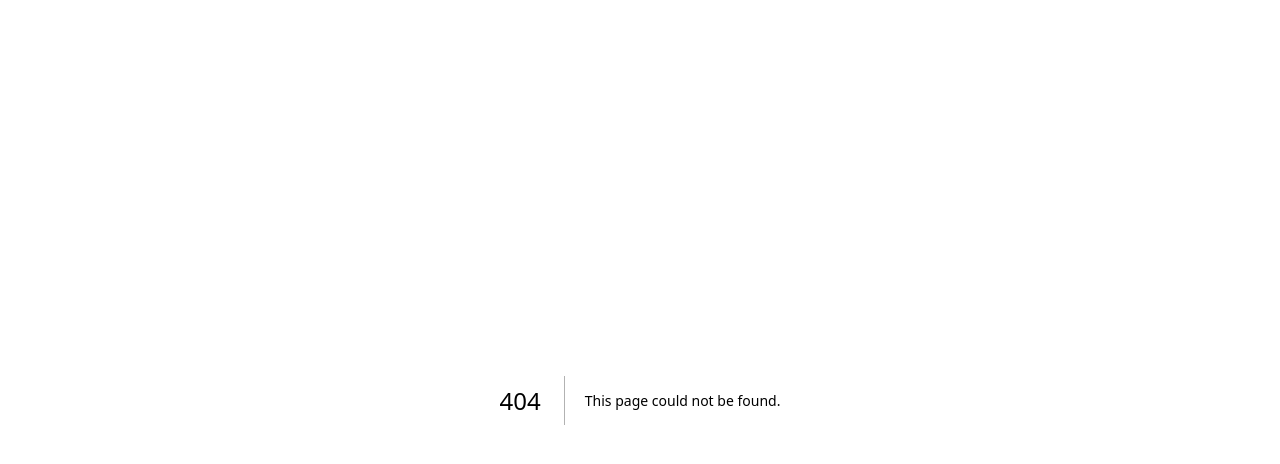
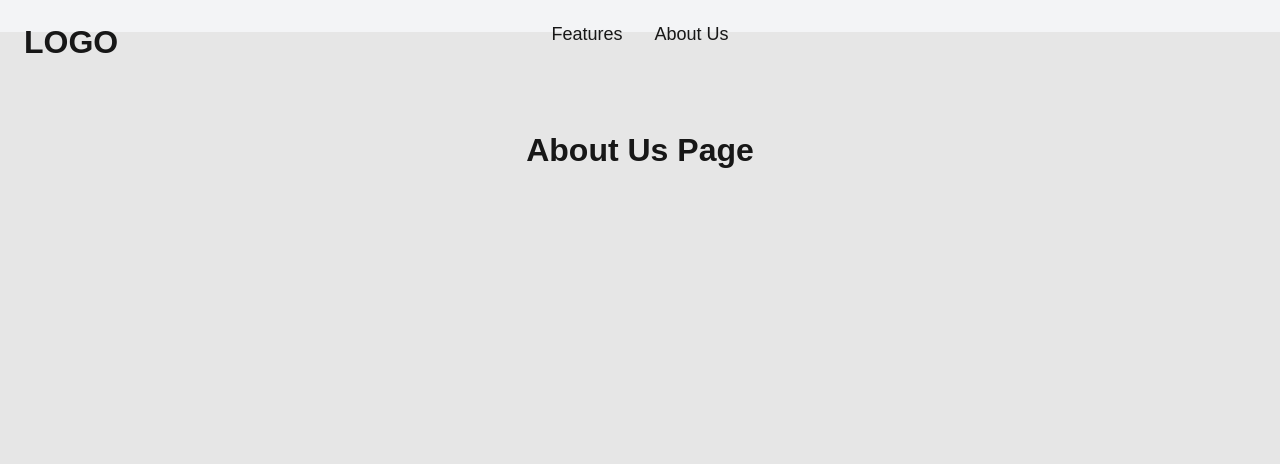
Before and after one commit to kalpipatel/LatticeTalk, a Next.js app: page /about in a window 1280 px wide. Before the commit this address had no page. Shown: the top 464 px of the page. Built offline with nearby package versions, Linux system fonts and the light colour scheme.

Commit message:
Working Pages Blank

```diff
--- /dev/null
+++ b/src/app/about/page.tsx
@@ -0,0 +1,8 @@
+export default function AboutUs() {
+  return (
+    <main>
+      <h1>About Us Page</h1>
+      {/* More content here */}
+    </main>
+  );
+}
--- a/src/app/globals.css
+++ b/src/app/globals.css
@@ -1,12 +1,12 @@
 :root {
-  --background: #ffffff;
+  --background: #E6E6E6;
   --foreground: #171717;
 }
 
 @media (prefers-color-scheme: dark) {
   :root {
-    --background: #0a0a0a;
-    --foreground: #ededed;
+    --background: #E6E6E6;
+    --foreground: #171717;
   }
 }
 
@@ -14,6 +14,9 @@ html,
 body {
   max-width: 100vw;
   overflow-x: hidden;
+  min-height: 100vh;
+  margin: 0;
+  padding: 0;
 }
 
 body {
@@ -22,6 +25,10 @@ body {
   font-family: Arial, Helvetica, sans-serif;
   -webkit-font-smoothing: antialiased;
   -moz-osx-font-smoothing: grayscale;
+  display: flex;
+  flex-direction: column;
+  justify-content: flex-start;
+  align-items: center;
 }
 
 * {
@@ -35,6 +42,43 @@ a {
   text-decoration: none;
 }
 
+/* Navbar container */
+nav {
+  width: 100%;
+  padding: 20px 40px;
+  position: relative;
+  display: flex;
+  justify-content: space-between;
+  align-items: center;
+  background-color: #f3f4f6;
+}
+
+nav .logo {
+  font-size: 32px;
+  font-weight: bold;
+  cursor: pointer;
+}
+
+nav .navlinks {
+  display: flex;
+  gap: 40px;
+}
+
+nav .navlink {
+  font-size: 18px;
+  cursor: pointer;
+  color: #171717;
+}
+
+nav .navlink:hover {
+  color: #0070f3; /* Hover effect */
+}
+
+main {
+  margin-top: 80px;
+  padding: 20px;
+}
+
 @media (prefers-color-scheme: dark) {
   html {
     color-scheme: dark;
--- a/src/app/layout.tsx
+++ b/src/app/layout.tsx
@@ -1,6 +1,7 @@
 import type { Metadata } from "next";
 import { Geist, Geist_Mono } from "next/font/google";
 import "./globals.css";
+import Navbar from "./Navbar"; // Import the Navbar component
 
 const geistSans = Geist({
   variable: "--font-geist-sans",
@@ -25,6 +26,7 @@ export default function RootLayout({
   return (
     <html lang="en">
       <body className={`${geistSans.variable} ${geistMono.variable}`}>
+        <Navbar /> {/* Add the Navbar here */}
         {children}
       </body>
     </html>
--- a/src/app/page.tsx
+++ b/src/app/page.tsx
@@ -15,7 +15,7 @@ export default function Home() {
         />
         <ol>
           <li>
-            Get started by editing <code>src/app/page.tsx</code>.
+            Get started ..... <code>src/app/page.tsx</code>.
           </li>
           <li>Save and see your changes instantly.</li>
         </ol>
```
Also changed, not shown: src/app/features/page.tsx (added, +8 -0 lines).
